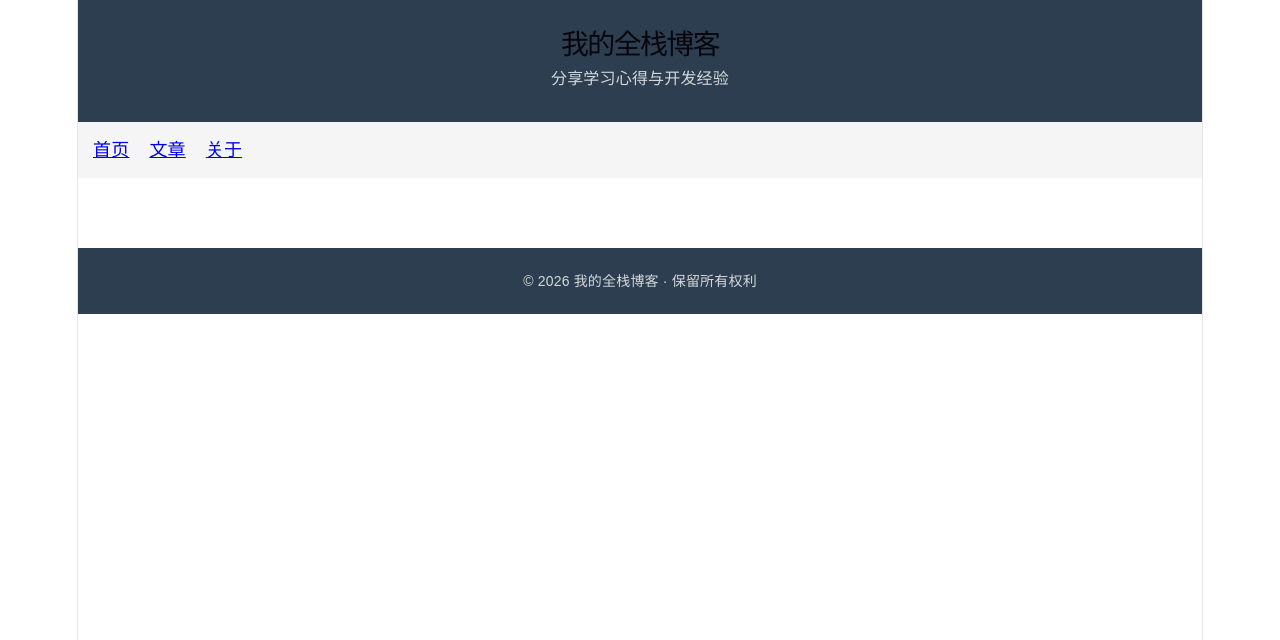
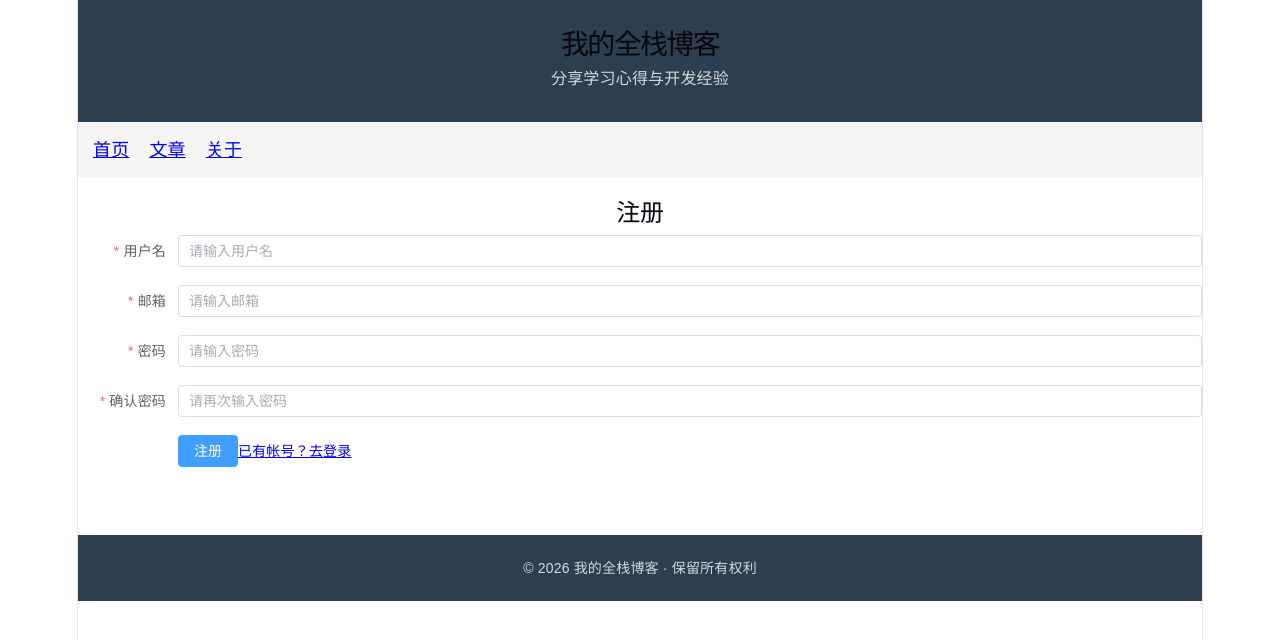
Before and after one commit to poiuyttt/blog, a Vue app in the folder blog-frontend/: page /register in a window 1280 px wide. Shown: the top 640 px of the page. Built offline with nearby package versions, Linux system fonts and the light colour scheme.

Commit message:
feat(前端): 添加注册页面并优化登录页面
添加完整的注册页面，包含表单验证和样式
优化登录页面，改用element-plus组件并添加表单验证
在路由中添加注册页面路径

```diff
--- a/blog-frontend/src/router/index.ts
+++ b/blog-frontend/src/router/index.ts
@@ -17,8 +17,13 @@ const routes = [
   },
   {
     path: "/login",
-    name: "Login",
-    component: LoginPage,
+    name: "login",
+    component: () => import("../views/LoginPage.vue"),
+  },
+  {
+    path: "/register",
+    name: "register",
+    component: () => import("../views/RegisterPage.vue"),
   },
   {
     path: "/article/:id",
--- a/blog-frontend/src/views/LoginPage.vue
+++ b/blog-frontend/src/views/LoginPage.vue
@@ -1,20 +1,89 @@
 <script setup lang="ts">
-import { ref } from "vue";
+import { ref, reactive } from "vue";
 import { useRouter } from "vue-router";
+import { ElMessage, type FormInstance, type FormRules } from "element-plus";
 
 const router = useRouter();
-const username = ref<string>("");
-function login(): void {
-  localStorage.setItem("token", "fake-jwt-token");
-  alert("登录成功");
 
-  router.push("/");
-}
+const loginForm = reactive({
+  username: "",
+  password: "",
+});
+
+const formRef = ref<FormInstance>();
+
+const rules: FormRules = {
+  username: [
+    { required: true, message: "请输入用户名", trigger: "blur" },
+    {
+      min: 3,
+      max: 20,
+      message: "用户名长度必须在3到20个字符之间",
+      trigger: "blur",
+    },
+  ],
+  password: [
+    { required: true, message: "请输入密码", trigger: "blur" },
+    {
+      min: 6,
+      max: 20,
+      message: "密码长度必须在6到20个字符之间",
+      trigger: "blur",
+    },
+  ],
+};
+
+const handleLogin = async () => {
+  if (!formRef.value) {
+    return;
+  }
+  await formRef.value.validate((valid) => {
+    if (valid) {
+      localStorage.setItem("token", "fake-jwt-token");
+      ElMessage.success("登录成功");
+      router.push("/");
+    } else {
+      ElMessage.error("登录失败");
+    }
+  });
+};
 </script>
 <template>
-  <div style="text-align: center; padding: 50px">
+  <div class="auth-container">
     <h2>登录页面</h2>
-    <input v-model="username" placeholder="请输入用户名" />
-    <button @click="login">登录</button>
+    <el-form ref="formRef" :model="loginForm" :rules="rules" label-width="80px">
+      <el-form-item label="用户名" prop="username">
+        <el-input
+          v-model="loginForm.username"
+          placeholder="请输入用户名"
+        ></el-input>
+      </el-form-item>
+      <el-form-item label="密码" prop="password">
+        <el-input
+          v-model="loginForm.password"
+          type="password"
+          placeholder="请输入密码"
+          show-password
+        ></el-input>
+      </el-form-item>
+      <el-form-item>
+        <el-button type="primary" @click="handleLogin">登录</el-button>
+        <router-link to="/register" class="link">没有账号？去注册</router-link>
+      </el-form-item>
+    </el-form>
   </div>
 </template>
+<style scoped>
+.auth-container {
+  max-width: 400px;
+  margin: 50px auto;
+  padding: 30px;
+  background: white;
+  border-radius: 8px;
+  box-shadow: 0 2px 12px rgba(0, 0, 0, 0.1);
+}
+.link {
+  margin-left: 15px;
+  color: #409eff;
+}
+</style>
--- /dev/null
+++ b/blog-frontend/src/views/RegisterPage.vue
@@ -0,0 +1,113 @@
+<script setup lang="ts">
+import { ref, reactive } from "vue";
+import { ElMessage, type FormInstance, type FormRules } from "element-plus";
+
+const formRef = ref<FormInstance>();
+
+const registerForm = reactive({
+  username: "",
+  email: "",
+  password: "",
+  confirmPassword: "",
+});
+
+const validateConfirmPassword = (
+  rule: any,
+  value: string,
+  callback: Function,
+) => {
+  if (value === "") {
+    callback(new Error("请再次输入密码"));
+  } else if (value !== registerForm.password) {
+    callback(new Error("两次输入密码不一致"));
+  } else {
+    callback();
+  }
+};
+
+const rules: FormRules = {
+  username: [
+    { required: true, message: "请输入用户名", trigger: "blur" },
+    {
+      min: 3,
+      max: 20,
+      message: "用户名长度必须在3到20个字符之间",
+      trigger: "blur",
+    },
+  ],
+  email: [
+    { required: true, message: "请输入邮箱", trigger: "blur" },
+    { type: "email", message: "请输入正确的邮箱格式", trigger: "blur" },
+  ],
+  password: [
+    { required: true, message: "请输入密码", trigger: "blur" },
+    {
+      min: 6,
+      max: 20,
+      message: "密码长度必须在6到20个字符之间",
+      trigger: "blur",
+    },
+  ],
+  confirmPassword: [
+    // 必填验证规则：当用户离开输入框时检查是否为空，若为空则显示提示"请再次输入密码"
+    { required: true, message: "请再次输入密码", trigger: "blur" },
+    // 自定义验证规则：使用 validateConfirmPassword 函数验证两次输入的密码是否一致，在失去焦点时触发
+    { validator: validateConfirmPassword, trigger: "blur" },
+  ],
+};
+
+const handleRegister = async () => {
+  if (!formRef.value) {
+    return;
+  }
+  await formRef.value.validate((valid) => {
+    if (valid) {
+      ElMessage.success("注册成功");
+    }
+  });
+};
+</script>
+<template>
+  <div class="auth-container">
+    <h2>注册</h2>
+    <el-form
+      ref="formRef"
+      :model="registerForm"
+      :rules="rules"
+      label-width="100px"
+    >
+      <el-form-item label="用户名" prop="username">
+        <el-input
+          v-model="registerForm.username"
+          placeholder="请输入用户名"
+        ></el-input>
+      </el-form-item>
+      <el-form-item label="邮箱" prop="email">
+        <el-input
+          v-model="registerForm.email"
+          placeholder="请输入邮箱"
+        ></el-input>
+      </el-form-item>
+      <el-form-item label="密码" prop="password">
+        <el-input
+          v-model="registerForm.password"
+          type="password"
+          placeholder="请输入密码"
+          show-password
+        ></el-input>
+      </el-form-item>
+      <el-form-item label="确认密码" prop="confirmPassword">
+        <el-input
+          v-model="registerForm.confirmPassword"
+          type="password"
+          placeholder="请再次输入密码"
+          show-password
+        ></el-input>
+      </el-form-item>
+      <el-form-item>
+        <el-button type="primary" @click="handleRegister">注册</el-button>
+        <router-link to="/login" class="link">已有帐号？去登录</router-link>
+      </el-form-item>
+    </el-form>
+  </div>
+</template>
```
Also changed, not shown: 1 other file (tests, documents, lock files or other folders).
